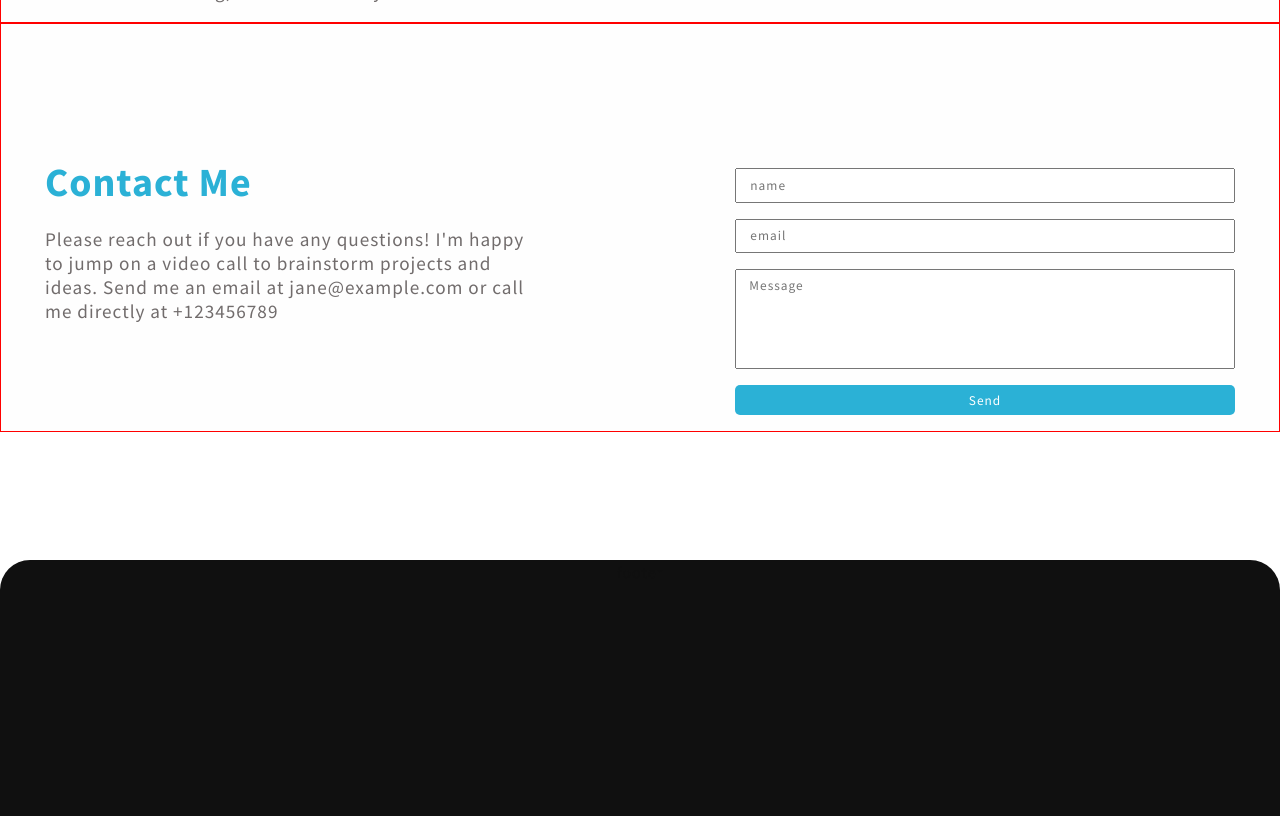
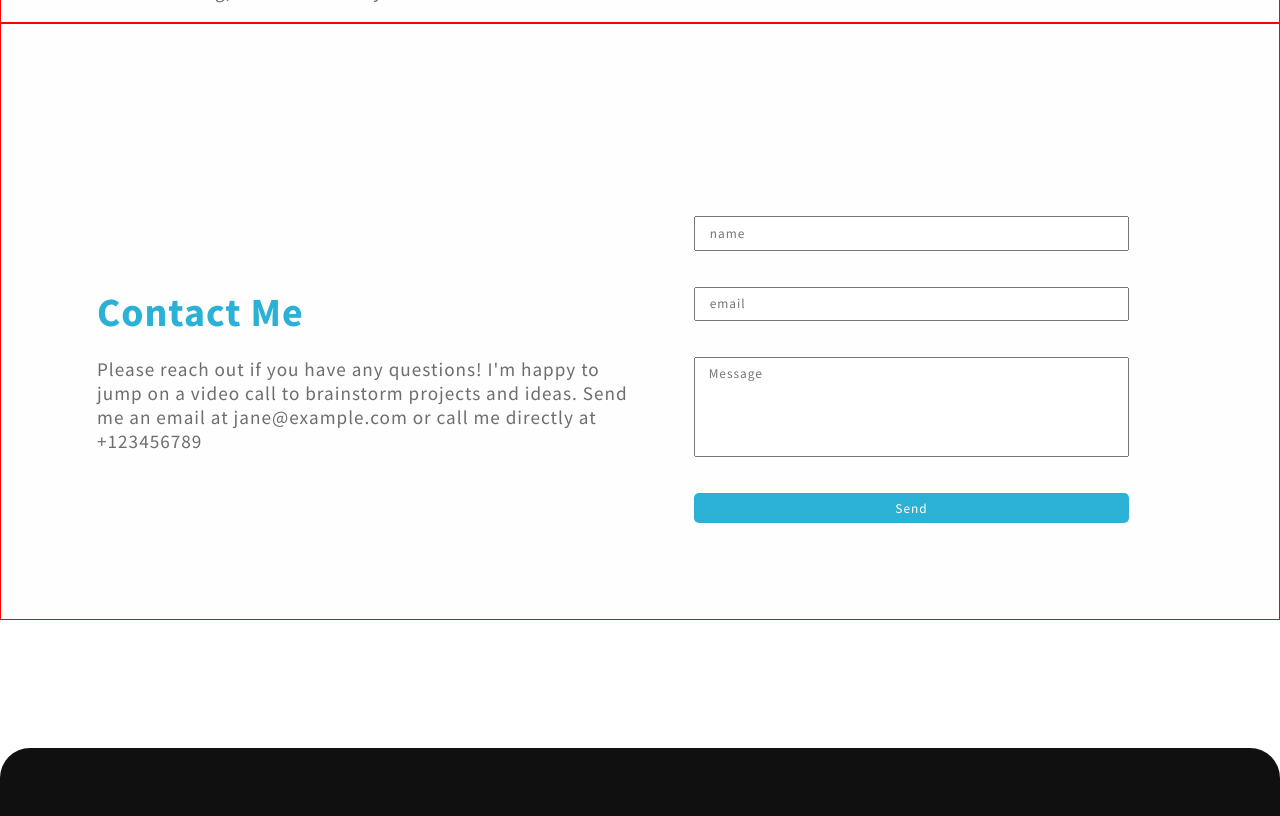
Before and after one commit to TommyOliveir/vite-react-official-project_PORTFOLIO, a React (Vite) app: page / in a window 1280 px wide. Shown: the part 3600-4416 px from the top of the page. Built offline with nearby package versions, Linux system fonts and the light colour scheme; the HTML template or start-up script is replaced by a standard one.

Commit message:
good focus

```diff
--- a/src/App.css
+++ b/src/App.css
@@ -261,7 +261,7 @@ color: green;
 }
 
 .play-link {
-text-decoration: none;
+  text-decoration: none;
 }
 
 .play h2 {
@@ -320,6 +320,12 @@ textarea {
 #btn-submit:hover {
   opacity: .7;
   cursor: pointer;
+}
+
+form [type="text"]:focus, input[type="email"]:focus, textarea:focus {
+outline:none;
+border: 2px solid var(--blue);
+border-radius: 3px;
 }
 
 
@@ -496,11 +502,13 @@ textarea {
     max-width: 900px;
   }
 
-  .about-who-is-tommy h3, .about-who-is-tommy p {
+  .about-who-is-tommy h3,
+  .about-who-is-tommy p {
     margin: 0;
     color: var(--white);
   }
-  .about-who-is-tommy  p {
+
+  .about-who-is-tommy p {
     padding-top: 1em;
 
   }
@@ -524,22 +532,34 @@ textarea {
     display: flex;
     /* background: green; */
     flex-direction: row;
-    justify-content: center;
-    gap: 190px;
+    justify-content: space-around;
 
+    padding: 5em;
+    align-items: center;
   }
 
   .contact-text {
-    width: 500px;
+    width: 100%;
     /* background: red; */
     margin: 0;
     text-align: left;
   }
 
+  .form-container {
+    /* background: red; */
+    width: 100%;
+  }
+
   form {
     /* background: yellow; */
-    width: 500px;
+    width: 80%;
+    margin: 0 auto;
+    gap: 2em;
+    font-size: large;
+
   }
+
+
 
 }
 
--- a/src/components/Form.jsx
+++ b/src/components/Form.jsx
@@ -19,7 +19,7 @@ function Form() {
       }
 
   return (
-    <div>
+    <div className='form-container'>
         <form className="form" >
         <input
           type="text"
```
